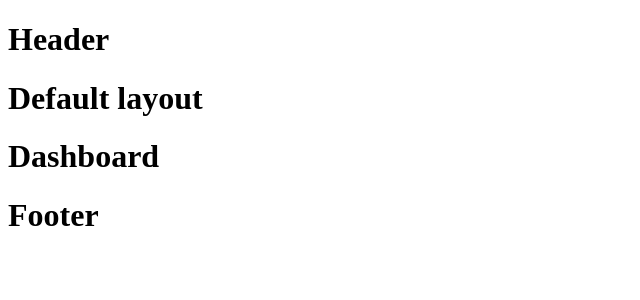
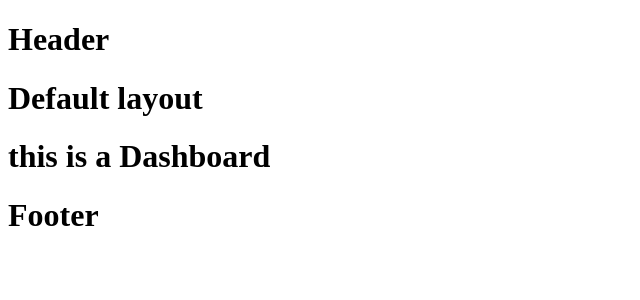
Before and after one commit to Asjad-Ali/vue3-vite-practice, a Vue app: page /dashboard in a window 1280 px wide. Shown: the top 300 px of the page, without its empty margins (0-640 px from the left). Built offline with nearby package versions, Linux system fonts and the light colour scheme.

Commit message:
dashboard update

```diff
--- a/src/Pages/Dashboard.vue
+++ b/src/Pages/Dashboard.vue
@@ -1,5 +1,5 @@
 <template>
   <div>
-    <h1>Dashboard</h1>
+    <h1>this is a Dashboard</h1>
   </div>
 </template>
```
